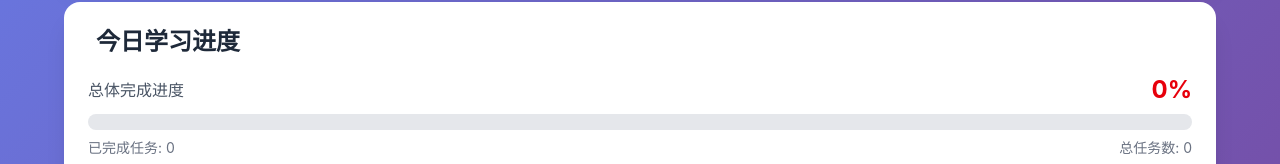
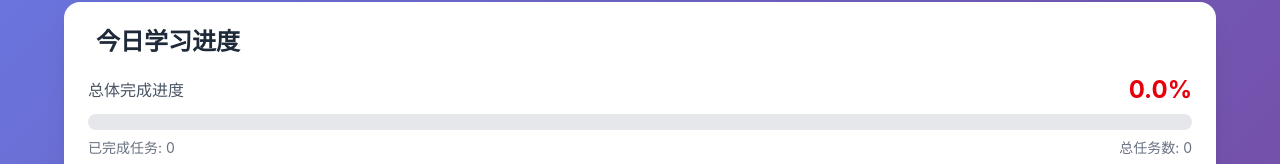
Before and after one commit to weijie380/study-tracker, a React (Vite) app: page / in a window 1280 px wide. Shown: the part 395-559 px from the top of the page. Built offline with nearby package versions, Linux system fonts and the light colour scheme.

Commit message:
Format progress percentage to 1 decimal place

```diff
--- a/src/ProgressModule.jsx
+++ b/src/ProgressModule.jsx
@@ -34,12 +34,12 @@ function ProgressModule() {
   }, []);
 
   const getOverallProgress = () => {
-    if (tasks.length === 0) return 0;
+    if (tasks.length === 0) return '0.0';
     const totalProgress = tasks.reduce((sum, task) => {
       if (task.totalEpisodes === 0) return sum;
       return sum + (task.currentEpisode / task.totalEpisodes) * 100;
     }, 0);
-    return Math.round(totalProgress / tasks.length);
+    return (totalProgress / tasks.length).toFixed(1);
   };
 
   const overallProgress = getOverallProgress();
@@ -88,8 +88,8 @@ function ProgressModule() {
           <div className="space-y-3">
             {tasks.map(task => {
               const taskProgress = task.totalEpisodes > 0
-                ? Math.round((task.currentEpisode / task.totalEpisodes) * 100)
-                : 0;
+                ? ((task.currentEpisode / task.totalEpisodes) * 100).toFixed(1)
+                : '0.0';
               return (
                 <div key={task.id} className="flex items-center gap-3">
                   <span className="text-gray-700 font-medium w-32 truncate">{task.name}</span>
--- a/src/TaskModule.jsx
+++ b/src/TaskModule.jsx
@@ -99,8 +99,8 @@ function TaskModule({ onProgressUpdate }) {
   };
 
   const getProgress = (task) => {
-    if (task.totalEpisodes === 0) return 0;
-    return Math.round((task.currentEpisode / task.totalEpisodes) * 100);
+    if (task.totalEpisodes === 0) return '0.0';
+    return ((task.currentEpisode / task.totalEpisodes) * 100).toFixed(1);
   };
 
   const getProgressColor = (pct) => {
```
